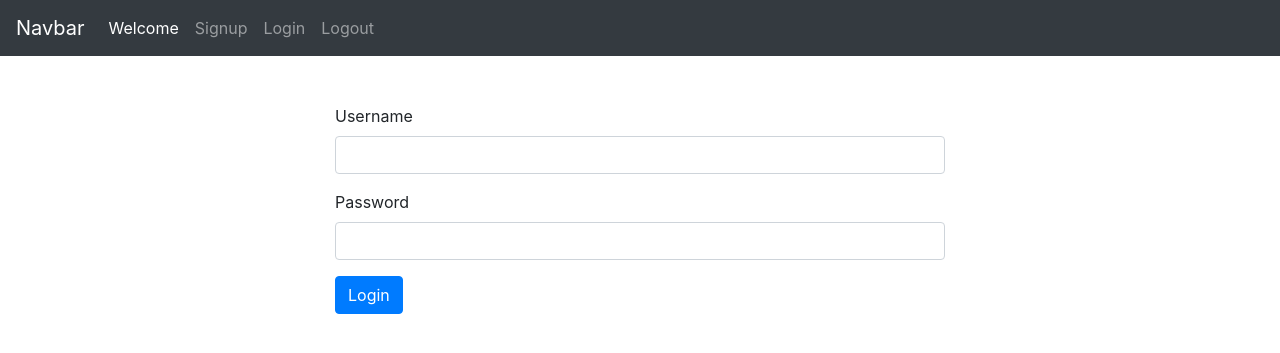
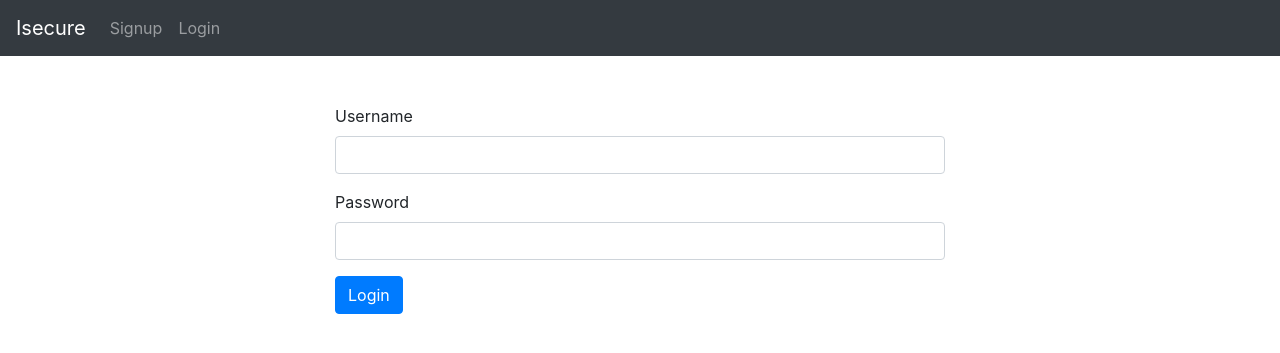
Before and after one commit to amardeep-soni/isecure, a PHP site: page /login.php in a window 1280 px wide. Shown: the top 353 px of the page. Run offline with PHP 8.4, Linux system fonts and the light colour scheme.

Commit message:
hide and unhide the nav items on the basics of user logged in or logged out

```diff
--- a/components/nav.php
+++ b/components/nav.php
@@ -1,22 +1,27 @@
-<nav class="navbar navbar-expand-lg navbar-dark bg-dark">
-    <a class="navbar-brand" href="#">Navbar</a>
-    <button class="navbar-toggler" type="button" data-toggle="collapse" data-target="#navbarSupportedContent" aria-controls="navbarSupportedContent" aria-expanded="false" aria-label="Toggle navigation">
-        <span class="navbar-toggler-icon"></span>
-    </button>
-    <div class="collapse navbar-collapse" id="navbarSupportedContent">
-        <ul class="navbar-nav mr-auto">
-            <li class="nav-item active">
-                <a class="nav-link" href="/isecure/welcome.php">Welcome <span class="sr-only">(current)</span></a>
-            </li>
-            <li class="nav-item">
-                <a class="nav-link" href="/isecure/signup.php">Signup</a>
-            </li>
-            <li class="nav-item">
-                <a class="nav-link" href="/isecure/welcome.php">Login</a>
-            </li>
-            <li class="nav-item">
-                <a class="nav-link" href="/isecure/logout.php">Logout</a>
-            </li>
-        </ul>
-    </div>
-</nav>
+<?php
+echo "<nav class='navbar navbar-expand-lg navbar-dark bg-dark'>
+        <a class='navbar-brand' href='#'>Isecure</a>
+        <button class='navbar-toggler' type='button' data-toggle='collapse' data-target='#navbarSupportedContent' aria-controls='navbarSupportedContent' aria-expanded='false' aria-label='Toggle navigation'>
+            <span class='navbar-toggler-icon'></span>
+        </button>
+        <div class='collapse navbar-collapse' id='navbarSupportedContent'>
+            <ul class='navbar-nav mr-auto'>";
+if ($loginStatus) {
+    echo "<li class='nav-item active'>
+            <a class='nav-link' href='/isecure/welcome.php'>Welcome</a>
+        </li>
+        <li class='nav-item'>
+            <a class='nav-link' href='/isecure/logout.php'>Logout</a>
+        </li>";
+}
+if (!$loginStatus) {
+    echo "<li class='nav-item'>
+    <a class='nav-link' href='/isecure/signup.php'>Signup</a>
+    </li>
+    <li class='nav-item'>
+        <a class='nav-link' href='/isecure/login.php'>Login</a>
+    </li>";
+}
+echo "</ul>
+        </div>
+    </nav>";
--- a/login.php
+++ b/login.php
@@ -2,6 +2,8 @@
 
 $showSuccess = false;
 $showError = false;
+$loginStatus = false;
+
 
 if ($_SERVER["REQUEST_METHOD"] == "POST") {
 
@@ -17,6 +19,7 @@ if ($_SERVER["REQUEST_METHOD"] == "POST") {
         while ($row = mysqli_fetch_assoc($userCheckResult)) {
             if (password_verify("$password", $row['password'])) {
                 $showSuccess = true;
+                $loginStatus = true;
                 session_start();
                 $_SESSION['loggedin'] = true;
                 $_SESSION['username'] = $username;
--- a/signup.php
+++ b/signup.php
@@ -4,6 +4,8 @@ include 'components/connectdb.php';
 $showSuccess = false;
 $showError = false;
 $userExists = false;
+$loginStatus = false;
+
 
 if ($_SERVER["REQUEST_METHOD"] == "POST") {
     $username = $_POST['username'];
--- a/welcome.php
+++ b/welcome.php
@@ -1,4 +1,6 @@
 <?php
+$loginStatus = true;
+
 session_start();
 
 if (!isset($_SESSION['loggedin']) || $_SESSION['loggedin'] != true) {
```
